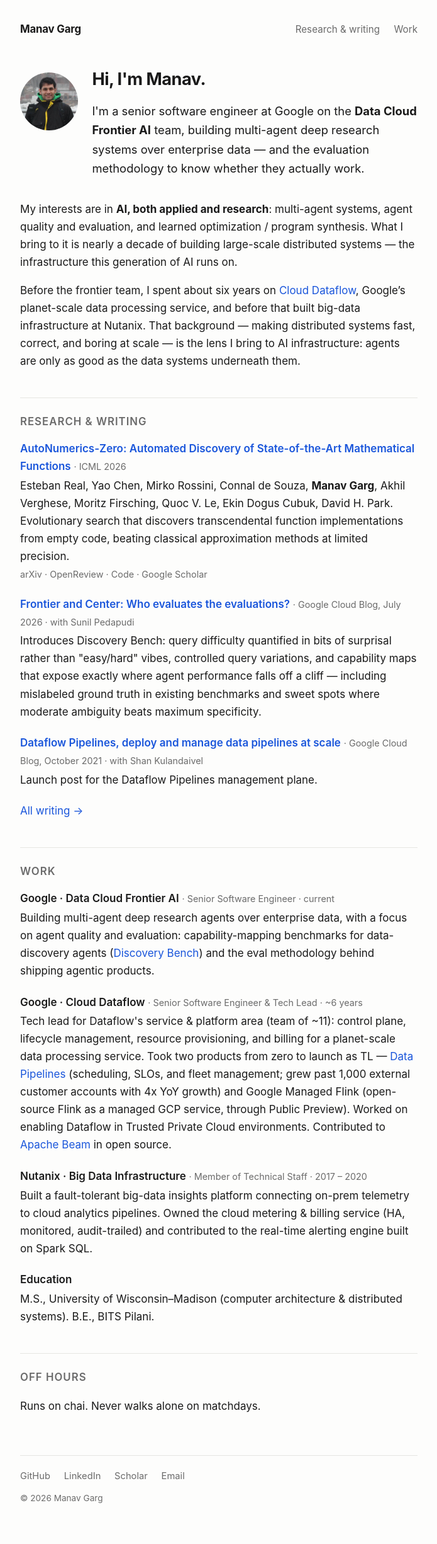
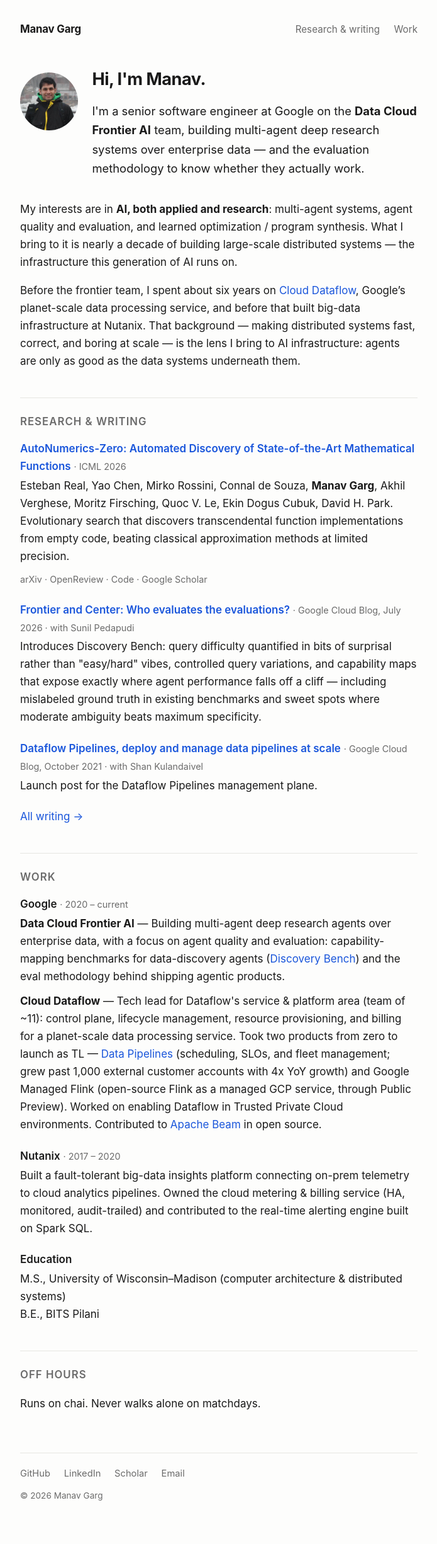
Before and after one commit to manavgarg/manavgarg.github.io, a Jekyll site: the page built from index.md, in a window 1280 px wide. Shown: the whole page at 63% size, without its empty margins (292-987 px from the left). Built offline with Jekyll 4.4.1, drawn with Linux system fonts in a browser that asks for light colours.

Commit message:
Work section: single Google entry (2020-current) with team sub-points
- Merge Frontier AI and Dataflow under one Google item; drop job titles
  and per-team durations from meta lines
- Education degrees on separate lines
- Slightly more spacing between stacked item paragraphs

Co-Authored-By: Claude Fable 5 <noreply@anthropic.com>
Claude-Session: https://claude.ai/code/session_018dd1zrqycAwGyeE8kPugPE

```diff
--- a/assets/css/style.scss
+++ b/assets/css/style.scss
@@ -158,6 +158,10 @@ ul.post-list .meta {
   margin: 0.15rem 0 0;
 }
 
+.item p + p {
+  margin-top: 0.7rem;
+}
+
 ul.post-list {
   list-style: none;
   padding: 0;
--- a/index.md
+++ b/index.md
@@ -67,22 +67,17 @@ as good as the data systems underneath them.
 <h2 id="work">Work</h2>
 
 <div class="item">
-  <span class="title">Google · Data Cloud Frontier AI</span>
-  <span class="meta">· Senior Software Engineer · current</span>
-  <p>Building multi-agent deep research agents over enterprise data, with a
-  focus on agent quality and evaluation: capability-mapping benchmarks for
-  data-discovery agents
+  <span class="title">Google</span>
+  <span class="meta">· 2020 – current</span>
+  <p><strong>Data Cloud Frontier AI</strong> — Building multi-agent deep
+  research agents over enterprise data, with a focus on agent quality and
+  evaluation: capability-mapping benchmarks for data-discovery agents
   (<a href="https://cloud.google.com/blog/products/data-analytics/evaluate-agent-performance">Discovery
   Bench</a>) and the eval methodology behind shipping agentic products.</p>
-</div>
-
-<div class="item">
-  <span class="title">Google · Cloud Dataflow</span>
-  <span class="meta">· Senior Software Engineer &amp; Tech Lead · ~6 years</span>
-  <p>Tech lead for Dataflow's service &amp; platform area (team of ~11):
-  control plane, lifecycle management, resource provisioning, and billing for
-  a planet-scale data processing service. Took two products from zero to
-  launch as TL —
+  <p><strong>Cloud Dataflow</strong> — Tech lead for Dataflow's service &amp;
+  platform area (team of ~11): control plane, lifecycle management, resource
+  provisioning, and billing for a planet-scale data processing service. Took
+  two products from zero to launch as TL —
   <a href="https://cloud.google.com/blog/products/data-analytics/manage-your-dataflow-jobs-at-scale-with-dataflow-pipelines/">Data
   Pipelines</a> (scheduling, SLOs, and fleet management; grew past 1,000
   external customer accounts with 4x YoY growth) and Google Managed Flink
@@ -93,8 +88,8 @@ as good as the data systems underneath them.
 </div>
 
 <div class="item">
-  <span class="title">Nutanix · Big Data Infrastructure</span>
-  <span class="meta">· Member of Technical Staff · 2017 – 2020</span>
+  <span class="title">Nutanix</span>
+  <span class="meta">· 2017 – 2020</span>
   <p>Built a fault-tolerant big-data insights platform connecting on-prem
   telemetry to cloud analytics pipelines. Owned the cloud metering &amp;
   billing service (HA, monitored, audit-trailed) and contributed to the
@@ -105,7 +100,8 @@ as good as the data systems underneath them.
   <span class="title">Education</span>
   <span class="meta"></span>
   <p>M.S., University of Wisconsin–Madison (computer architecture &amp;
-  distributed systems). B.E., BITS Pilani.</p>
+  distributed systems)<br>
+  B.E., BITS Pilani</p>
 </div>
 
 <h2 id="elsewhere">Off hours</h2>
```
